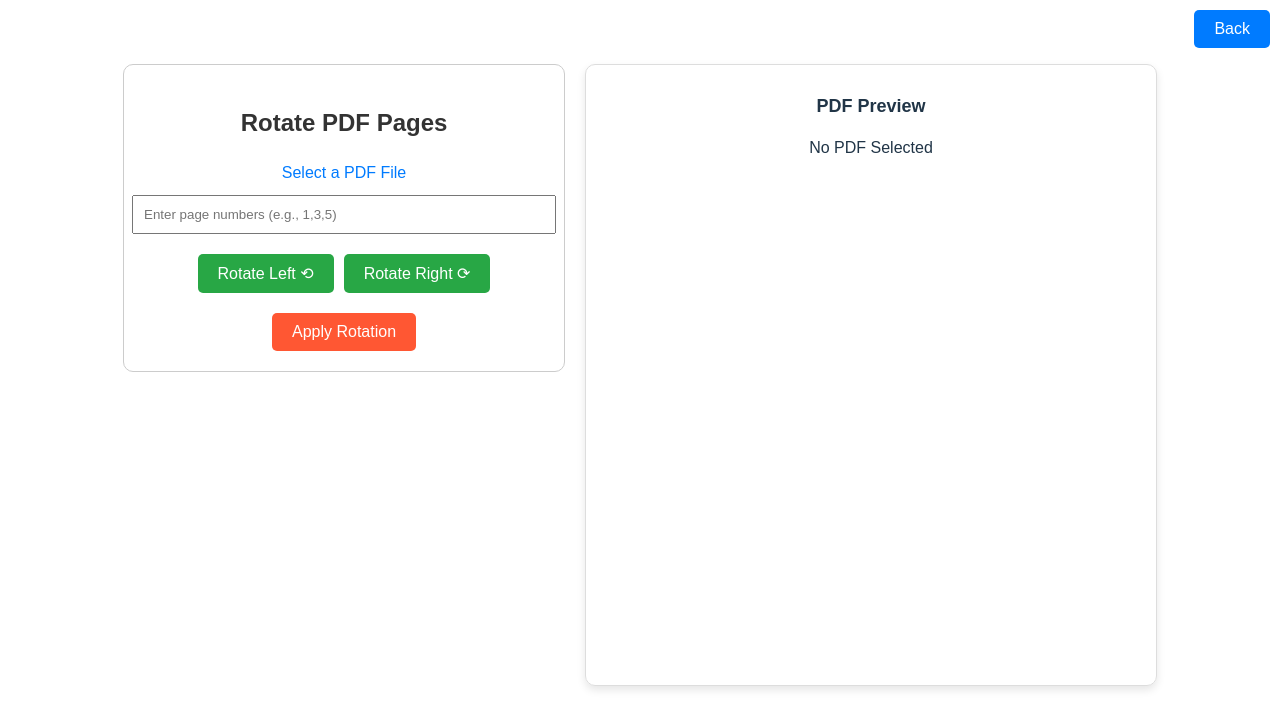
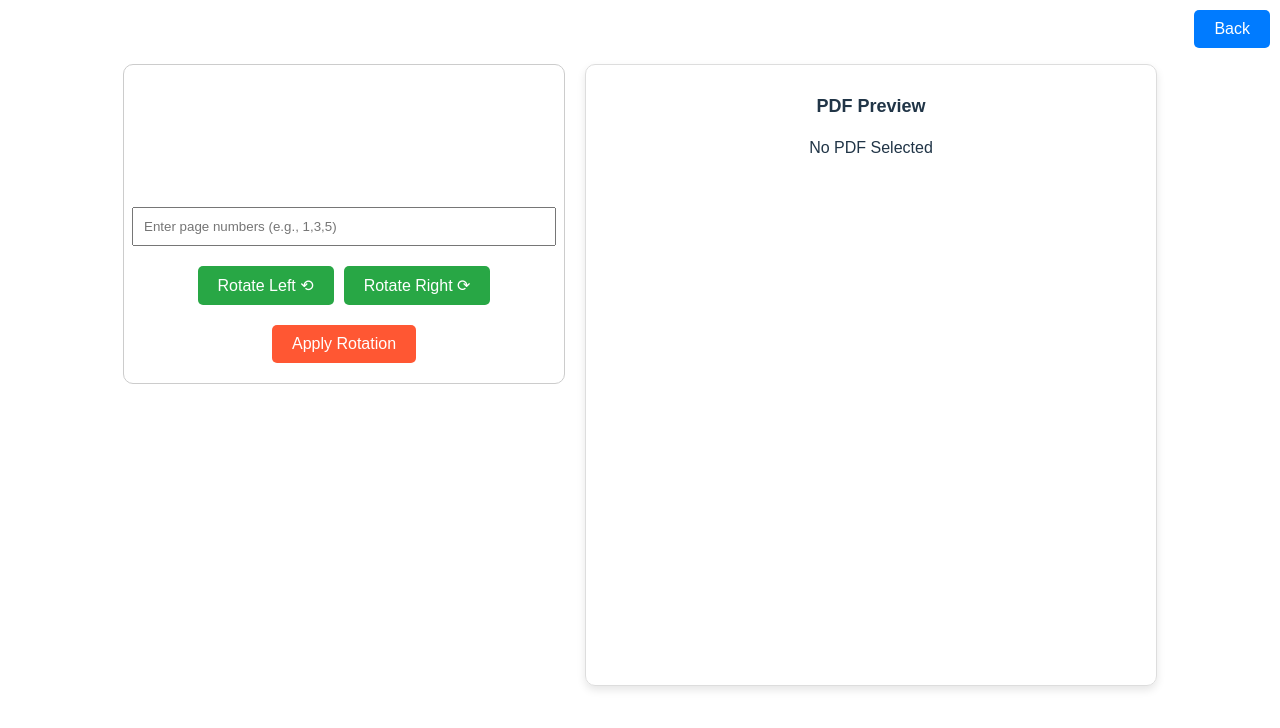
Before and after one commit to JithuMorrison/SwiftPDF, a React (Vite) app: page / in a window 1280 px wide. Both pictures are taken after a click on the button "Go to RotatePDF". Shown: the top 728 px of the page. Built offline with nearby package versions, Linux system fonts and the light colour scheme.

Commit message:
modified UI

```diff
--- a/src/App.jsx
+++ b/src/App.jsx
@@ -140,7 +140,7 @@ function App() {
               </div>
               <div style={styles.card}>
                 <h2 style={{color:'white'}}>Rotate PDFs</h2>
-                <p>Rotate selected pages.</p>
+                <p>Rotate selected pages easily.</p>
                 <button style={styles.button} onClick={() => setCurrentSection(5)}>
                   <div>Go to RotatePDF</div>
                 </button>
--- a/src/rotatepdf.jsx
+++ b/src/rotatepdf.jsx
@@ -23,7 +23,6 @@ const PDFRotate = () => {
 
   const handleRotatePdf = async () => {
     if (!pdf|| !rotationPages || direction === null) return;
-    alert('hi');
     const pages = pdf.getPages();
 
     const pageNumbers = rotationPages
@@ -34,7 +33,6 @@ const PDFRotate = () => {
     for (const pageNumber of pageNumbers) {
       const page = pages[pageNumber];
       const currentRotation = page.getRotation().angle;
-      alert(currentRotation);
       const newRotation =
         direction === 'left'
           ? currentRotation - 90
@@ -118,11 +116,20 @@ const styles = {
     fontSize: '24px',
     fontWeight: 'bold',
     marginBottom: '20px',
+    color: 'white',
   },
   uploadLabel: {
     marginBottom: '10px',
     cursor: 'pointer',
-    color: '#007BFF',
+    color: '#FFFFFF', // white text for black background
+    fontWeight: '500',
+    fontSize: '16px',
+    transition: 'all 0.3s ease',
+    textDecoration: 'none',
+    display: 'inline-block',
+    padding: '6px 12px',
+    borderRadius: '6px',
+    backgroundColor: 'rgba(255, 255, 255, 0.1)',
   },
   fileInput: {
     display: 'none',
```
